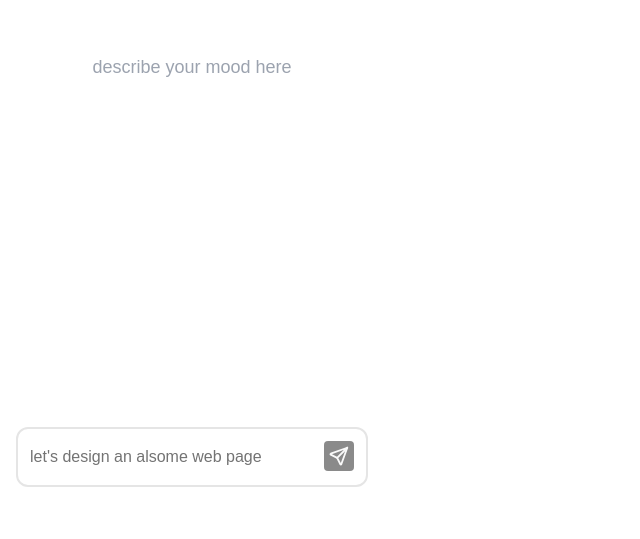
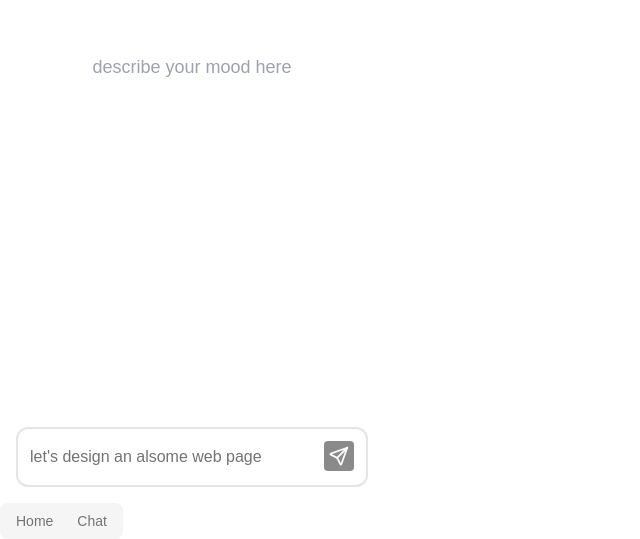
Before and after one commit to MurphyYue/emotion-tracker, a Next.js app: page /chat in a window 1280 px wide. Shown: the part 297-836 px from the top of the page, without its empty margins (0-640 px from the left). Before the commit the page ends 800 px from the top, so only its background shows below. Built offline with nearby package versions, Linux system fonts and the light colour scheme.

Commit message:
add tabs to the global layout

```diff
--- a/app/chat/page.tsx
+++ b/app/chat/page.tsx
@@ -1,10 +1,10 @@
 import Chat from "@/components/Chat";
-import { GlobalState } from "@/components/utility/global-state";
+import { ChatState } from "@/components/utility/chat-state";
 
 export default function Page(){
   return (
-    <GlobalState>
+    <ChatState>
       <Chat />
-    </GlobalState>
+    </ChatState>
   );
 }
--- a/app/components/NavBar/index.tsx
+++ b/app/components/NavBar/index.tsx
@@ -1,6 +1,25 @@
 "use client";
-import tabList from "@/config/"
+import tabList from "@/config/navConfig";
+import { Tabs, TabsList, TabsTrigger } from "@/components/ui/tabs";
+import { useContext } from "react";
+import { GlobalContext } from "@/context"
+import { useRouter } from 'next/navigation'
+import { Tab } from "@/types/types"
 const NavBar: React.FC = () => {
-  <div></div>
-}
+  const { activeTab, setActiveTab } = useContext(GlobalContext);
+  const router = useRouter();
+  const tabClick = (tab: Tab) => {
+    setActiveTab(tab.name);
+    router.push(tab.path)
+  }
+  return (
+    <Tabs defaultValue={activeTab}>
+      <TabsList>
+        {tabList.map((tab) => (
+          <TabsTrigger value={tab.name} onClick={() => tabClick(tab)}>{tab.name}</TabsTrigger>
+        ))}
+      </TabsList>
+    </Tabs>
+  );
+};
 export default NavBar;
--- /dev/null
+++ b/app/components/utility/chat-state.tsx
@@ -0,0 +1,42 @@
+"use client"
+import { FC, useState } from "react";
+import { ChatMessageContent } from "@/types/chat-message";
+import { ChatSettings } from "@/types/chat";
+import { ChatbotUIContext } from "@/context";
+
+interface ChatStateProps {
+  children: React.ReactNode;
+}
+const prompt = "You are a psychologist who can analyze users 'emotions and give assessments of current emotions and suggestions for stabilizing them.";
+
+export const ChatState: FC<ChatStateProps> = ({ children }) => {
+  const [chatMessages, setChatMessages] = useState<ChatMessageContent[]>([]);
+  const [chatSettings] = useState<ChatSettings>({
+    model: "gpt-3.5-turbo",
+    prompt: `${prompt}`,
+    temperature: 0.5,
+    contextLength: 4000,
+    embeddingsProvider: "openai",
+  });
+  const [isGenerating, setIsGenerating] = useState<boolean>(false);
+  const [abortController, setAbortController] =
+    useState<AbortController | null>(null);
+  const [userInput, setUserInput] = useState<string>("");
+  return (
+    <ChatbotUIContext.Provider
+      value={{
+        chatSettings,
+        chatMessages,
+        setChatMessages,
+        isGenerating,
+        setIsGenerating,
+        abortController,
+        setAbortController,
+        userInput,
+        setUserInput,
+      }}
+    >
+      {children}
+    </ChatbotUIContext.Provider>
+  );
+};
--- a/app/components/utility/global-state.tsx
+++ b/app/components/utility/global-state.tsx
@@ -1,42 +1,15 @@
 "use client"
 import { FC, useState } from "react";
-import { ChatMessageContent } from "@/types/chat-message";
-import { ChatSettings } from "@/types/chat";
-import { ChatbotUIContext } from "@/context";
-
+import { GlobalContext } from "@/context";
 interface GlobalStateProps {
   children: React.ReactNode;
 }
-const prompt = "You are a psychologist who can analyze users 'emotions and give assessments of current emotions and suggestions for stabilizing them.";
 
 export const GlobalState: FC<GlobalStateProps> = ({ children }) => {
-  const [chatMessages, setChatMessages] = useState<ChatMessageContent[]>([]);
-  const [chatSettings] = useState<ChatSettings>({
-    model: "gpt-3.5-turbo",
-    prompt: `${prompt}`,
-    temperature: 0.5,
-    contextLength: 4000,
-    embeddingsProvider: "openai",
-  });
-  const [isGenerating, setIsGenerating] = useState<boolean>(false);
-  const [abortController, setAbortController] =
-    useState<AbortController | null>(null);
-  const [userInput, setUserInput] = useState<string>("");
+  const [activeTab, setActiveTab] = useState("home");
   return (
-    <ChatbotUIContext.Provider
-      value={{
-        chatSettings,
-        chatMessages,
-        setChatMessages,
-        isGenerating,
-        setIsGenerating,
-        abortController,
-        setAbortController,
-        userInput,
-        setUserInput,
-      }}
-    >
+    <GlobalContext.Provider value={{activeTab, setActiveTab}}>
       {children}
-    </ChatbotUIContext.Provider>
-  );
-};
+    </GlobalContext.Provider>
+  )
+}
--- a/app/config/navConfig.ts
+++ b/app/config/navConfig.ts
@@ -1,7 +1,12 @@
-const tabs = [
+import { Tab } from "@/types/types"
+const tabs: Tab[] = [
   {
     name: 'Home',
     path: '/'
+  },
+  {
+    name: 'Chat',
+    path: '/chat'
   }
 ]
 export default tabs;
--- a/app/context/index.tsx
+++ b/app/context/index.tsx
@@ -24,3 +24,13 @@ export const ChatbotUIContext = createContext<ChatbotUIContext>({
   userInput: "",
   setUserInput: () => {},
 });
+
+interface GlobalContext {
+  activeTab: string,
+  setActiveTab: Dispatch<SetStateAction<string>>
+}
+
+export const GlobalContext = createContext<GlobalContext>({
+  activeTab: 'home',
+  setActiveTab: () => {}
+})
--- a/app/layout.tsx
+++ b/app/layout.tsx
@@ -1,6 +1,6 @@
 
 import "./globals.css";
-
+import NavBar from "@/components/NavBar"
 
 export default function RootLayout({
   children,
@@ -13,6 +13,7 @@ export default function RootLayout({
         className='w-96 h-screen'
       >
         {children}
+        <NavBar />
       </body>
     </html>
   );
--- /dev/null
+++ b/app/types/types.ts
@@ -0,0 +1,4 @@
+export interface Tab {
+  name: string;
+  path: string;
+}
```
